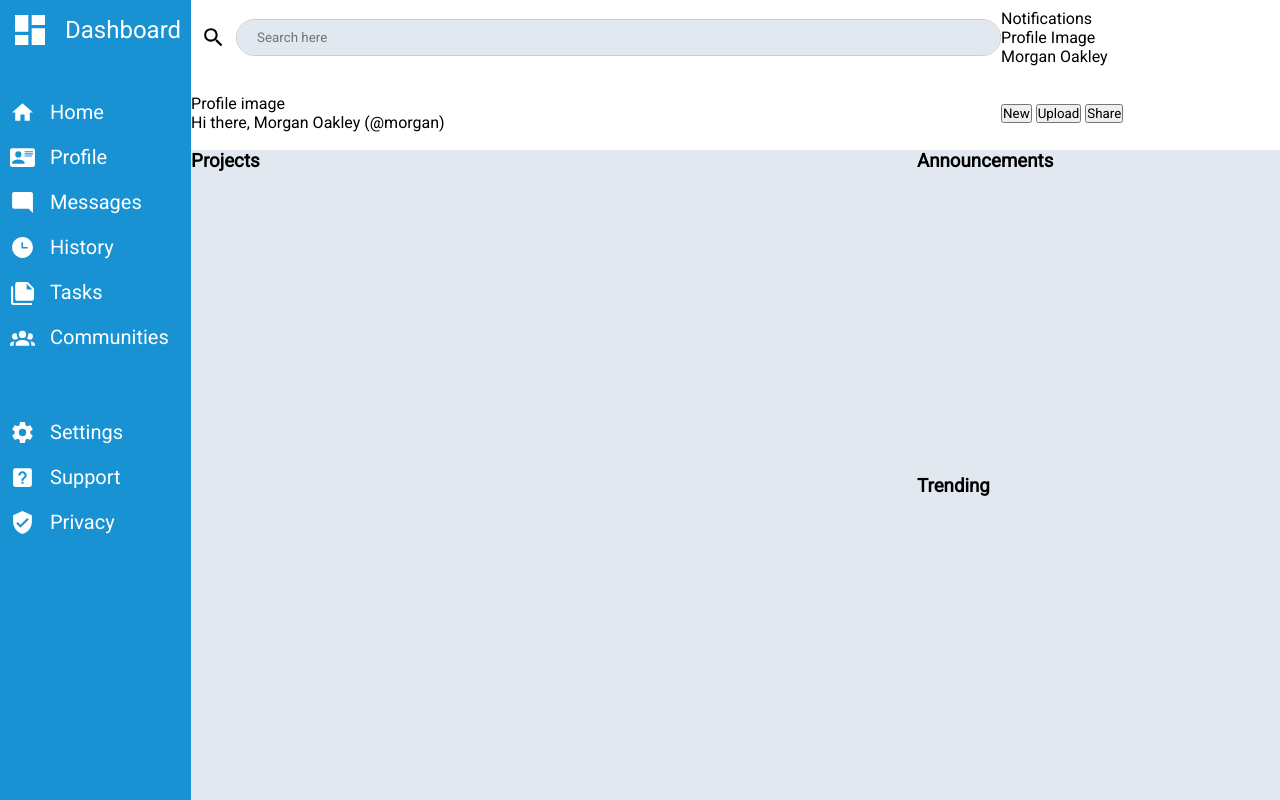
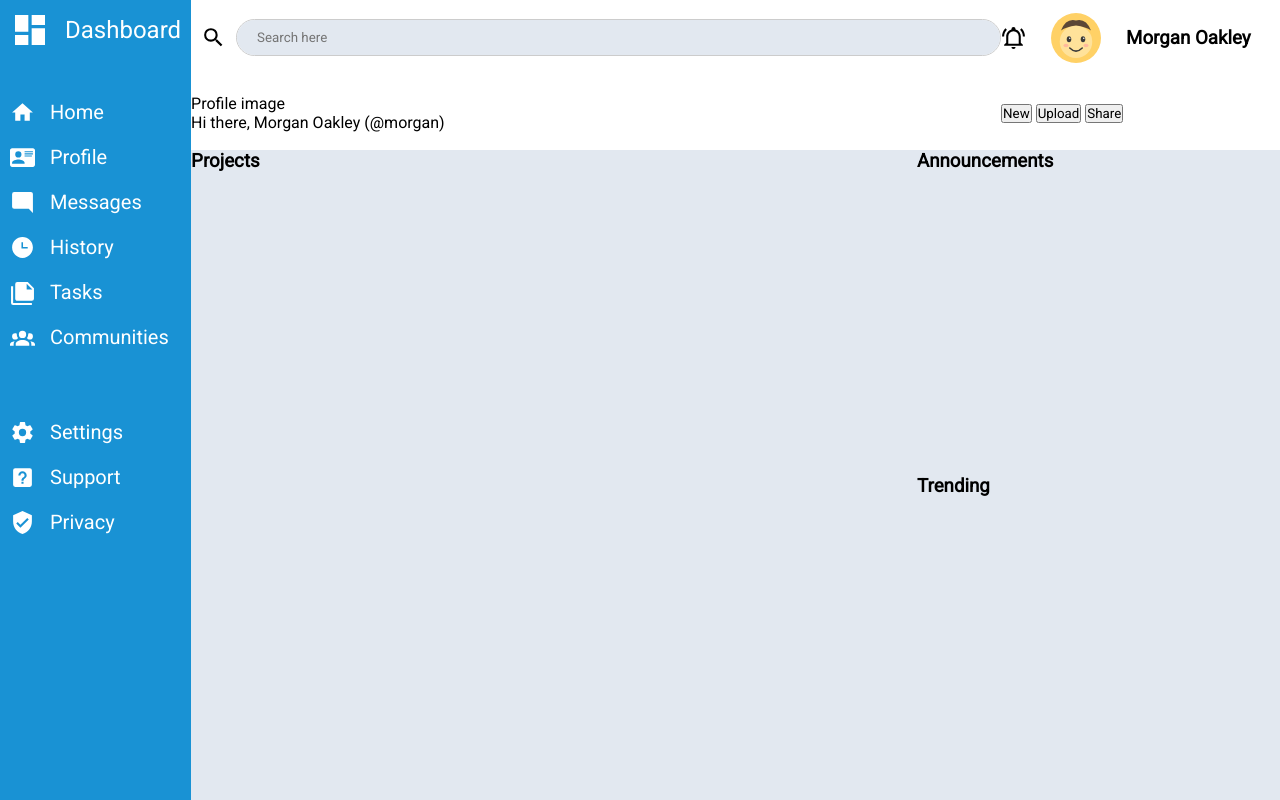
Before and after one commit to anthonyc20b/odin-admin-dashboard, a plain HTML site: page index.html in a window 1280 px wide. Drawn offline with Linux system fonts and the light colour scheme; files whose address does not match are found by name.

Commit message:
Add profile SVGs and styling for profile options
Add profile SVGs for all placeholder users and styling for the profile
section on top right of the page.

```diff
--- a/index.html
+++ b/index.html
@@ -11,7 +11,7 @@
         <div class="header">
 
             <div class="search-container">
-                <img src="icons/magnify.svg" alt="magnifying glass" class="svg-image-small" id="search">
+                <img src="icons/magnify.svg" alt="magnifying glass" class="svg-image-small-black">
 
                 <div class="search-bar">
                     <form action="/search" method="GET">
@@ -23,9 +23,9 @@
             </div>
 
             <div class="profile">
-                <p>Notifications</p>
-                <p>Profile Image</p>
-                <p>Morgan Oakley</p>
+                <img src="icons/bell-ring-outline.svg" alt="notifications bell" class="svg-image-small-black">
+                <img src="profiles/avatar-1.svg" alt="profile image" class="profile-img">
+                <h3>Morgan Oakley</h3>
             </div>
 
             <div class="user-info">
--- a/style.css
+++ b/style.css
@@ -45,6 +45,7 @@
     border-radius: 25px;
     width: 780px;
     overflow: hidden;
+    margin-left: 10px;
 }
 
 .search-input{
@@ -53,6 +54,12 @@
     border: none;
     padding: 10px 20px;
     outline: none;
+}
+
+.profile {
+    display: flex;
+    align-items: center;
+    gap: 25px;
 }
 
 .sidebar {
@@ -94,9 +101,13 @@
     margin-right: 10px;
 }
 
-#search {
-    filter: invert(0);
-    /* Remove the invert property for just the search SVG */
+.svg-image-small-black{
+    width: 25px;
+    filter: invert(0) grayscale(100%);
+}
+
+.profile-img {
+    width: 50px;
 }
 
 .main-content{
```
Also changed, not shown: profiles/avatar-1.svg (added), profiles/avatar-2.svg (added), profiles/avatar-3.svg (added), profiles/avatar-4.svg (added).
